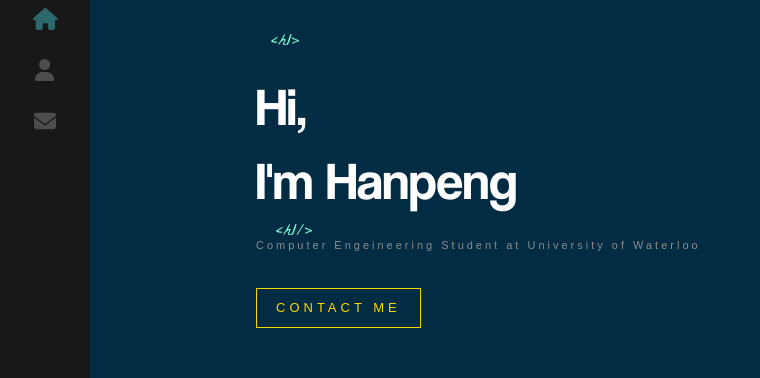
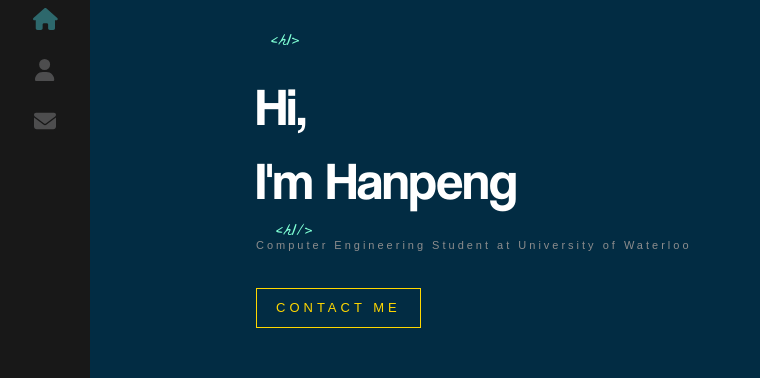
Before and after one commit to nanayonn/nanayonn.github.io, a React (Create React App) app: page / in a window 1280 px wide. Shown: the part 186-564 px from the top of the page, without its empty margins (0-760 px from the left). Built offline with nearby package versions, Linux system fonts and the light colour scheme; the HTML template or start-up script is replaced by a standard one.

Commit message:
phone view issue

```diff
--- a/src/components/Home/index.js
+++ b/src/components/Home/index.js
@@ -30,7 +30,7 @@ const Home = () => {
           />
           <br />
         </h1>
-        <h2>Computer Engeineering Student at University of Waterloo</h2>
+        <h2>Computer Engineering Student at University of Waterloo</h2>
         <Link to="/contact" className="flat-button">
           CONTACT ME
         </Link>
--- a/src/components/Home/index.scss
+++ b/src/components/Home/index.scss
@@ -1,6 +1,6 @@
 .home-page {
   .text-zone {
-    position: absolute;
+    position: fixed; //need to fix view on phone
     left: 50%;
     top: 30%;
     transform: translate(-50%);
```
